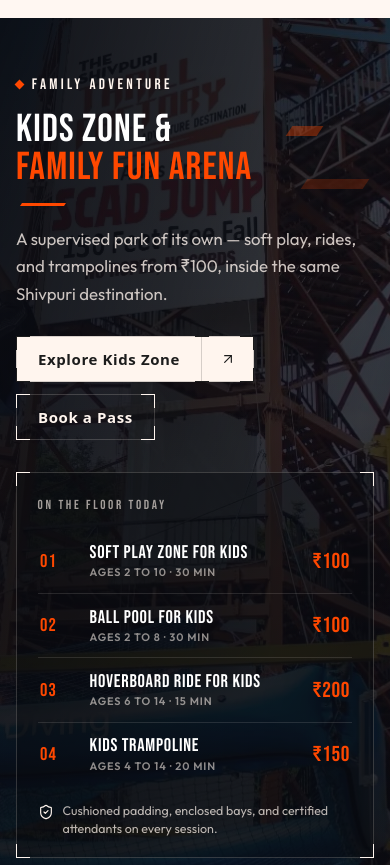
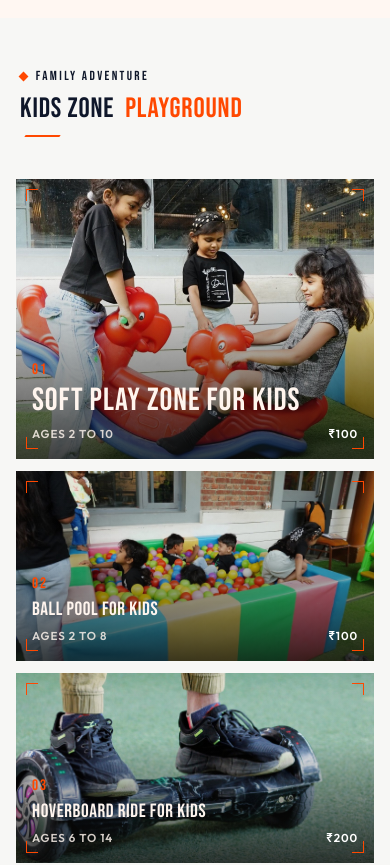
Before and after one commit to girnarhitesh/thrill-factory, a Next.js app: page / in a window 390 px wide. Shown: the part 9920-10785 px from the top of the page. Built offline with nearby package versions, Linux system fonts and the light colour scheme.

Commit message:
Updated new info

```diff
--- a/src/components/home/KidsZoneHighlight.css
+++ b/src/components/home/KidsZoneHighlight.css
@@ -1,176 +1,98 @@
-.kids-arena {
-  --kids-ink: #fff5ee;
-  --kids-line: rgb(255 245 238 / 0.18);
-  --kids-tick: 14px;
-  position: relative;
-  padding: 4.75rem 0 5rem;
-  background-color: #0c1018;
-  color: var(--kids-ink);
-  clip-path: inset(0);
+.kids-play {
+  background: #f7f7f5;
+  color: #1c1c1c;
+  padding: 4.5rem 0 4.75rem;
 }
 
-.kids-arena-photo {
-  position: fixed;
-  inset: 0;
-  z-index: 0;
-  width: 100%;
-  height: 100%;
-  pointer-events: none;
-  opacity: 0.46;
-  background-image: image-set(
-    url('/images/Background-overlay-image-thrill.avif') type('image/avif'),
-    url('/images/Background-overlay-image-thrill.webp') type('image/webp')
-  );
-  background-size: cover;
-  background-position: 68% 38%;
-  background-repeat: no-repeat;
-  background-attachment: fixed;
+.kids-play .section-header {
+  margin-bottom: 1.75rem;
 }
 
-.kids-arena-fade {
-  position: absolute;
-  inset: 0;
-  z-index: 1;
-  pointer-events: none;
-  background:
-    linear-gradient(108deg, rgb(8 10 16 / 0.9) 0%, rgb(8 10 16 / 0.62) 38%, rgb(8 10 16 / 0.28) 72%, rgb(8 10 16 / 0.45) 100%),
-    linear-gradient(180deg, rgb(8 10 16 / 0.12) 0%, rgb(8 10 16 / 0.5) 100%);
-}
-
-.kids-arena-slash {
-  position: absolute;
-  z-index: 1;
-  height: 10px;
-  background: var(--color-primary);
-  transform: skewX(-34deg);
-  pointer-events: none;
-}
-
-.kids-arena-slash--a {
-  width: 16%;
-  right: 6%;
-  top: 18%;
-  opacity: 0.2;
-}
-
-.kids-arena-slash--b {
-  width: 8%;
-  right: 18%;
-  top: 12%;
-  opacity: 0.36;
-}
-
-.kids-arena-inner {
-  position: relative;
-  z-index: 2;
+.kids-play-stage {
   display: grid;
-  grid-template-columns: minmax(0, 1.05fr) minmax(280px, 0.95fr);
-  gap: 3rem;
-  align-items: center;
-}
-
-.kids-arena-stamp {
-  display: inline-flex;
-  align-items: center;
-  gap: 0.55rem;
-  margin-bottom: 0.9rem;
-  font-family: var(--font-family-display);
-  font-size: 0.95rem;
-  letter-spacing: 0.22em;
-  text-transform: uppercase;
-  color: var(--kids-ink);
-}
-
-.kids-arena-node {
-  width: 7px;
-  height: 7px;
-  background: var(--color-primary);
-  transform: rotate(45deg);
-  flex-shrink: 0;
-}
-
-.kids-arena-title {
-  font-family: var(--font-family-display);
-  font-size: clamp(2.5rem, 5.4vw, 4.1rem);
-  font-weight: 400;
-  letter-spacing: 0.03em;
-  line-height: 0.98;
-  text-transform: uppercase;
-  color: #ffffff;
-  margin: 0 0 1rem;
-}
-
-.kids-arena-title span {
-  display: block;
-  color: var(--color-primary);
-}
-
-.kids-arena-rule {
-  display: block;
-  width: 2.75rem;
-  height: 3px;
-  margin-bottom: 1.15rem;
-  background: var(--color-primary);
-  transform: skewX(-34deg) translateX(5px);
-}
-
-.kids-arena-lead {
-  max-width: 34rem;
-  margin: 0 0 1.75rem;
-  font-size: 1.05rem;
-  line-height: 1.65;
-  color: rgb(255 245 238 / 0.78);
-}
-
-.kids-arena-actions {
-  display: flex;
-  flex-wrap: wrap;
+  grid-template-columns: minmax(0, 1.35fr) minmax(0, 0.85fr);
+  grid-template-rows: 240px 240px auto;
   gap: 12px;
 }
 
-.kids-arena-board {
+.kids-play-feature,
+.kids-play-tile {
   position: relative;
-  padding: 1.35rem 1.35rem 1.2rem;
+  display: block;
+  overflow: hidden;
+  color: #fff5ee;
+  text-decoration: none;
+  background: #1c1c1c;
 }
 
-.kids-arena-board::before {
+.kids-play-feature {
+  grid-column: 1;
+  grid-row: 1 / 3;
+  min-height: 0;
+}
+
+.kids-play-rail {
+  grid-column: 2;
+  grid-row: 1 / 3;
+  display: grid;
+  grid-template-rows: 1fr 1fr;
+  gap: 12px;
+  min-height: 0;
+}
+
+.kids-play-strip {
+  grid-column: 1 / -1;
+  display: grid;
+  grid-template-columns: repeat(3, minmax(0, 1fr));
+  gap: 12px;
+}
+
+.kids-play-strip .kids-play-tile {
+  min-height: 230px;
+}
+
+.kids-play-feature img,
+.kids-play-tile img {
+  position: absolute;
+  inset: 0;
+  width: 100%;
+  height: 100%;
+  object-fit: cover;
+  transform: scale(1.02);
+  transition: transform 0.5s ease;
+}
+
+.kids-play-feature:hover img,
+.kids-play-tile:hover img,
+.kids-play-feature:focus-visible img,
+.kids-play-tile:focus-visible img {
+  transform: scale(1.06);
+}
+
+.kids-play-scrim {
+  position: absolute;
+  inset: 0;
+  background: linear-gradient(180deg, rgb(12 12 12 / 0.05) 35%, rgb(12 12 12 / 0.78) 100%);
+}
+
+.kids-play-feature::after,
+.kids-play-tile::after {
   content: '';
   position: absolute;
-  inset: 0;
+  inset: 10px;
   pointer-events: none;
-  z-index: 2;
   background-image:
-    linear-gradient(var(--kids-line), var(--kids-line)),
-    linear-gradient(var(--kids-line), var(--kids-line)),
-    linear-gradient(var(--kids-line), var(--kids-line)),
-    linear-gradient(var(--kids-line), var(--kids-line)),
-    linear-gradient(var(--kids-ink), var(--kids-ink)),
-    linear-gradient(var(--kids-ink), var(--kids-ink)),
-    linear-gradient(var(--kids-ink), var(--kids-ink)),
-    linear-gradient(var(--kids-ink), var(--kids-ink)),
-    linear-gradient(var(--kids-ink), var(--kids-ink)),
-    linear-gradient(var(--kids-ink), var(--kids-ink)),
-    linear-gradient(var(--kids-ink), var(--kids-ink)),
-    linear-gradient(var(--kids-ink), var(--kids-ink));
+    linear-gradient(#ff4800, #ff4800),
+    linear-gradient(#ff4800, #ff4800),
+    linear-gradient(#ff4800, #ff4800),
+    linear-gradient(#ff4800, #ff4800),
+    linear-gradient(#ff4800, #ff4800),
+    linear-gradient(#ff4800, #ff4800),
+    linear-gradient(#ff4800, #ff4800),
+    linear-gradient(#ff4800, #ff4800);
   background-repeat: no-repeat;
-  background-size:
-    100% 1px,
-    100% 1px,
-    1px 100%,
-    1px 100%,
-    var(--kids-tick) 1px,
-    1px var(--kids-tick),
-    var(--kids-tick) 1px,
-    1px var(--kids-tick),
-    var(--kids-tick) 1px,
-    1px var(--kids-tick),
-    var(--kids-tick) 1px,
-    1px var(--kids-tick);
+  background-size: 12px 1px, 1px 12px, 12px 1px, 1px 12px, 12px 1px, 1px 12px, 12px 1px, 1px 12px;
   background-position:
-    0 0,
-    0 100%,
-    0 0,
-    100% 0,
     0 0,
     0 0,
     100% 0,
@@ -181,169 +103,126 @@
     100% 100%;
 }
 
-.kids-arena-board::after {
-  content: '';
+.kids-play-caption {
   position: absolute;
-  inset: 0;
-  z-index: 0;
-  background: rgb(8 10 16 / 0.42);
-  backdrop-filter: blur(10px);
-  -webkit-backdrop-filter: blur(10px);
-  pointer-events: none;
+  left: 16px;
+  right: 16px;
+  bottom: 16px;
+  z-index: 1;
+  display: flex;
+  flex-direction: column;
+  gap: 4px;
 }
 
-.kids-arena-board-label,
-.kids-arena-list,
-.kids-arena-safety {
-  position: relative;
-  z-index: 1;
+.kids-play-index {
+  font-family: var(--font-family-display);
+  font-size: 0.95rem;
+  letter-spacing: 0.12em;
+  color: #ff4800;
 }
 
-.kids-arena-board-label {
-  margin: 0 0 0.85rem;
+.kids-play-name {
   font-family: var(--font-family-display);
-  font-size: 0.82rem;
-  letter-spacing: 0.2em;
+  font-size: 1.2rem;
+  letter-spacing: 0.03em;
+  line-height: 1;
   text-transform: uppercase;
-  color: rgb(255 245 238 / 0.62);
 }
 
-.kids-arena-list {
-  list-style: none;
-  margin: 0;
-  padding: 0;
-  display: flex;
-  flex-direction: column;
+.kids-play-feature .kids-play-name {
+  font-size: clamp(2rem, 3vw, 2.8rem);
 }
 
-.kids-arena-ride {
-  position: relative;
-  isolation: isolate;
-  display: grid;
-  grid-template-columns: 2.4rem minmax(0, 1fr) auto;
-  gap: 0.7rem;
-  align-items: center;
-  width: 100%;
-  padding: 0.85rem 0.15rem;
-  overflow: hidden;
-  border: 0;
-  border-bottom: 1px solid rgb(255 245 238 / 0.12);
-  background: transparent;
-  color: inherit;
-  text-align: left;
-  text-decoration: none;
-  cursor: pointer;
+.kids-play-meta {
+  display: flex;
+  justify-content: space-between;
+  gap: 12px;
+  margin-top: 4px;
+  font-size: 0.72rem;
+  font-weight: 600;
+  letter-spacing: 0.08em;
+  text-transform: uppercase;
+  color: rgb(255 245 238 / 0.82);
 }
 
-.kids-arena-list li:last-child .kids-arena-ride {
-  border-bottom: 0;
-}
-
-.kids-arena-ride-fill {
-  position: absolute;
-  inset: 0;
-  z-index: -1;
-  background: rgb(255 72 0 / 0.14);
-  transform: translate3d(-101%, 0, 0);
-  transition: transform 0.45s cubic-bezier(0.16, 1, 0.3, 1);
-  pointer-events: none;
-}
-
-.kids-arena-ride:hover .kids-arena-ride-fill,
-.kids-arena-ride:focus-visible .kids-arena-ride-fill {
-  transform: translate3d(0, 0, 0);
-}
-
-.kids-arena-ride-idx {
-  font-family: var(--font-family-display);
-  font-size: 1.15rem;
-  letter-spacing: 0.06em;
-  color: var(--color-primary);
-}
-
-.kids-arena-ride-meta {
-  display: flex;
-  flex-direction: column;
-  gap: 2px;
-  min-width: 0;
-}
-
-.kids-arena-ride-title {
-  font-family: var(--font-family-display);
-  font-size: 1.15rem;
-  letter-spacing: 0.04em;
-  text-transform: uppercase;
-  line-height: 1.1;
+.kids-play-meta span {
   color: #ffffff;
 }
 
-.kids-arena-ride-sub {
-  font-size: 0.68rem;
-  font-weight: 600;
-  letter-spacing: 0.08em;
-  text-transform: uppercase;
-  color: rgb(255 245 238 / 0.55);
+.kids-play-foot {
+  display: flex;
+  align-items: center;
+  justify-content: space-between;
+  gap: 20px;
+  margin-top: 1.35rem;
 }
 
-.kids-arena-ride-price {
-  font-family: var(--font-family-display);
-  font-size: 1.35rem;
-  letter-spacing: 0.03em;
-  color: var(--color-primary);
+.kids-play-foot p {
+  max-width: 34rem;
+  margin: 0;
+  font-size: 0.92rem;
+  line-height: 1.5;
+  color: rgb(28 28 28 / 0.72);
 }
 
-.kids-arena-safety {
+.kids-play-actions {
   display: flex;
-  align-items: flex-start;
-  gap: 0.55rem;
-  margin-top: 1rem;
-  color: rgb(255 245 238 / 0.72);
-}
-
-.kids-arena-safety svg {
+  flex-wrap: wrap;
+  gap: 12px;
   flex-shrink: 0;
-  margin-top: 2px;
-  color: var(--kids-ink);
-}
-
-.kids-arena-safety p {
-  margin: 0;
-  font-size: 0.78rem;
-  line-height: 1.45;
-  color: inherit;
 }
 
 @media (max-width: 900px) {
-  .kids-arena {
+  .kids-play {
     padding: 3.25rem 0 3.5rem;
   }
 
-  .kids-arena-inner {
-    grid-template-columns: 1fr;
-    gap: 2rem;
+  .kids-play-stage {
+    grid-template-columns: 1fr 1fr;
+    grid-template-rows: none;
   }
 
-  .kids-arena-photo {
-    position: absolute;
-    height: 100%;
-    background-position: 70% 30%;
-    background-attachment: scroll;
-    opacity: 0.38;
+  .kids-play-feature,
+  .kids-play-rail,
+  .kids-play-strip {
+    grid-column: 1 / -1;
+    grid-row: auto;
   }
 
-  .kids-arena-title {
-    font-size: clamp(2.2rem, 10vw, 3.1rem);
+  .kids-play-feature {
+    min-height: 280px;
+  }
+
+  .kids-play-rail {
+    grid-template-rows: 190px;
+    grid-template-columns: 1fr 1fr;
+  }
+
+  .kids-play-foot {
+    flex-direction: column;
+    align-items: flex-start;
+  }
+}
+
+@media (max-width: 560px) {
+  .kids-play-rail,
+  .kids-play-strip {
+    grid-template-columns: 1fr;
+  }
+
+  .kids-play-rail {
+    grid-template-rows: none;
+  }
+
+  .kids-play-tile,
+  .kids-play-strip .kids-play-tile {
+    min-height: 190px;
   }
 }
 
 @media (prefers-reduced-motion: reduce) {
-  .kids-arena-ride-fill {
+  .kids-play-feature img,
+  .kids-play-tile img {
     transition: none;
   }
-
-  .kids-arena-photo {
-    position: absolute;
-    height: 100%;
-    background-attachment: scroll;
-  }
 }
--- a/src/components/home/KidsZoneHighlight.tsx
+++ b/src/components/home/KidsZoneHighlight.tsx
@@ -3,84 +3,103 @@
 import React from 'react';
 import { KIDS_ZONE_DATA } from '@/data/kidsZone';
 import { openBookingFrame } from '@/components/common/BookingFrame';
+import { SectionHeader } from '@/components/common/SectionHeader';
 import { ThemeButton } from '@/components/common/ThemeButton';
-import { ShieldCheck } from 'lucide-react';
 import './KidsZoneHighlight.css';
 
 interface KidsZoneHighlightProps {
   onBook?: (activityTitle: string) => void;
 }
 
-const compactDuration = (value?: string) => {
-  if (!value) return null;
-  return value.replace(/\s*Minutes? per session/i, ' MIN').replace(/\s*mins?/i, ' MIN');
-};
+const SHOWCASE_IDS = [
+  'soft-play-zone',
+  'ball-pool',
+  'hoverboard-ride',
+  'kids-trampoline',
+  'car-ride-kids',
+  'scooter-ride-kids',
+];
+
+const SHOWCASE = SHOWCASE_IDS.map(
+  (id) => KIDS_ZONE_DATA.find((item) => item.id === id)!
+);
 
 export const KidsZoneHighlight: React.FC<KidsZoneHighlightProps> = () => {
-  const featured = KIDS_ZONE_DATA.slice(0, 4);
+  const [feature, ...plays] = SHOWCASE;
+  const rail = plays.slice(0, 2);
+  const strip = plays.slice(2);
 
   return (
-    <section id="kids-zone" className="kids-arena" aria-label="Kids Zone & Family Fun Arena">
-      <div className="kids-arena-photo" aria-hidden="true" />
-      <div className="kids-arena-fade" aria-hidden="true" />
-      <span className="kids-arena-slash kids-arena-slash--a" aria-hidden="true" />
-      <span className="kids-arena-slash kids-arena-slash--b" aria-hidden="true" />
+    <section id="kids-zone" className="kids-play" aria-label="Kids Zone playground">
+      <div className="container">
+        <div className="kids-arena-copy">
+          <SectionHeader
+            align="left"
+            tag="Family adventure"
+            title="Kids Zone"
+            highlightWord="Playground"
+            // description="A supervised park of its own — soft play, rides, and trampolines from ₹100, inside the same Shivpuri destination."
+          />
+        </div>
 
-      <div className="container kids-arena-inner">
-        <div className="kids-arena-copy">
-          <span className="kids-arena-stamp">
-            <span className="kids-arena-node" aria-hidden="true" />
-            Family Adventure
-          </span>
+        <div className="kids-arena-board kids-play-stage">
+          <a className="kids-play-feature" href="/kids-zone">
+            <img src={feature.image} alt={feature.title} width={960} height={720} />
+            <span className="kids-play-scrim" aria-hidden="true" />
+            <span className="kids-play-caption">
+              <span className="kids-play-index">01</span>
+              <span className="kids-play-name">{feature.title}</span>
+              <span className="kids-play-meta">
+                {feature.ageGroup}
+                <span>₹{feature.price}</span>
+              </span>
+            </span>
+          </a>
 
-          <h2 className="kids-arena-title">
-            Kids Zone &
-            <span>Family Fun Arena</span>
-          </h2>
+          <div className="kids-play-rail">
+            {rail.map((item, index) => (
+              <a className="kids-play-tile" href="/kids-zone" key={item.id}>
+                <img src={item.image} alt={item.title} width={480} height={360} />
+                <span className="kids-play-scrim" aria-hidden="true" />
+                <span className="kids-play-caption">
+                  <span className="kids-play-index">{String(index + 2).padStart(2, '0')}</span>
+                  <span className="kids-play-name">{item.title}</span>
+                  <span className="kids-play-meta">
+                    {item.ageGroup}
+                    <span>₹{item.price}</span>
+                  </span>
+                </span>
+              </a>
+            ))}
+          </div>
 
-          <span className="kids-arena-rule" aria-hidden="true" />
-
-          <p className="kids-arena-lead">
-            A supervised park of its own — soft play, rides, and trampolines from ₹100, inside the same Shivpuri destination.
-          </p>
-
-          <div className="kids-arena-actions">
-            <ThemeButton href="/kids-zone" variant="solid" tone="on-dark" arrow>
-              Explore Kids Zone
-            </ThemeButton>
-            <ThemeButton variant="ghost" tone="on-dark" onClick={openBookingFrame}>
-              Book a Pass
-            </ThemeButton>
+          <div className="kids-play-strip">
+            {strip.map((item, index) => (
+              <a className="kids-play-tile" href="/kids-zone" key={item.id}>
+                <img src={item.image} alt={item.title} width={640} height={420} />
+                <span className="kids-play-scrim" aria-hidden="true" />
+                <span className="kids-play-caption">
+                  <span className="kids-play-index">{String(index + 4).padStart(2, '0')}</span>
+                  <span className="kids-play-name">{item.title}</span>
+                  <span className="kids-play-meta">
+                    {item.ageGroup}
+                    <span>₹{item.price}</span>
+                  </span>
+                </span>
+              </a>
+            ))}
           </div>
         </div>
 
-        <div className="kids-arena-board">
-          <p className="kids-arena-board-label">On the floor today</p>
-
-          <ul className="kids-arena-list">
-            {featured.map((item, index) => (
-              <li key={item.id}>
-                <button type="button" className="kids-arena-ride" onClick={openBookingFrame}>
-                  <span className="kids-arena-ride-fill" aria-hidden="true" />
-                  <span className="kids-arena-ride-idx">
-                    {String(index + 1).padStart(2, '0')}
-                  </span>
-                  <span className="kids-arena-ride-meta">
-                    <span className="kids-arena-ride-title">{item.title}</span>
-                    <span className="kids-arena-ride-sub">
-                      {item.ageGroup}
-                      {compactDuration(item.duration) ? ` · ${compactDuration(item.duration)}` : ''}
-                    </span>
-                  </span>
-                  <span className="kids-arena-ride-price">₹{item.price}</span>
-                </button>
-              </li>
-            ))}
-          </ul>
-
-          <div className="kids-arena-safety">
-            <ShieldCheck size={16} strokeWidth={1.75} />
-            <p>Cushioned padding, enclosed bays, and certified attendants on every session.</p>
+        <div className="kids-play-foot">
+          <p>Cushioned padding, enclosed bays, and certified attendants on every session.</p>
+          <div className="kids-play-actions">
+            <ThemeButton href="/kids-zone" variant="ghost" arrow>
+              Explore Kids Zone
+            </ThemeButton>
+            <ThemeButton variant="solid" onClick={openBookingFrame}>
+              Book a Pass
+            </ThemeButton>
           </div>
         </div>
       </div>
```
Also changed, not shown: src/components/home/LocationSection.css (+27 -0 lines), src/components/home/LocationSection.tsx (+11 -0 lines).
